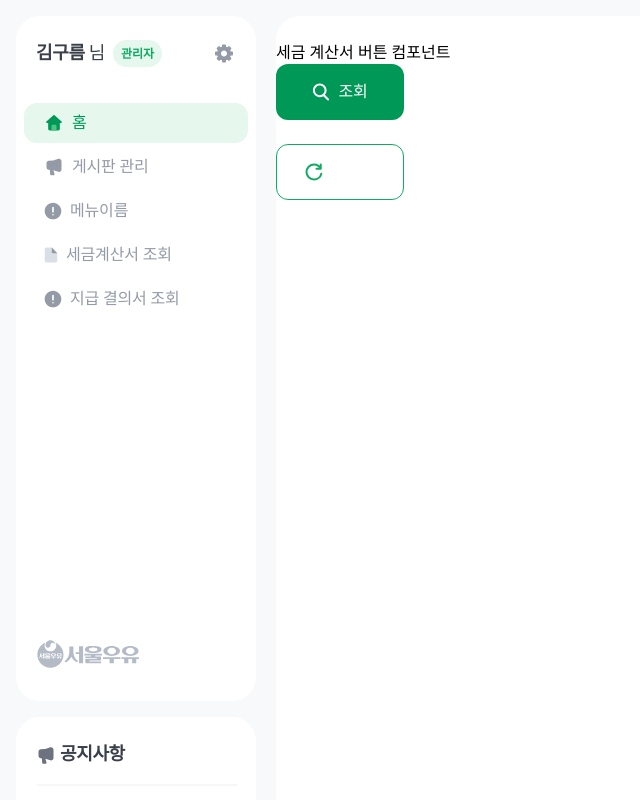
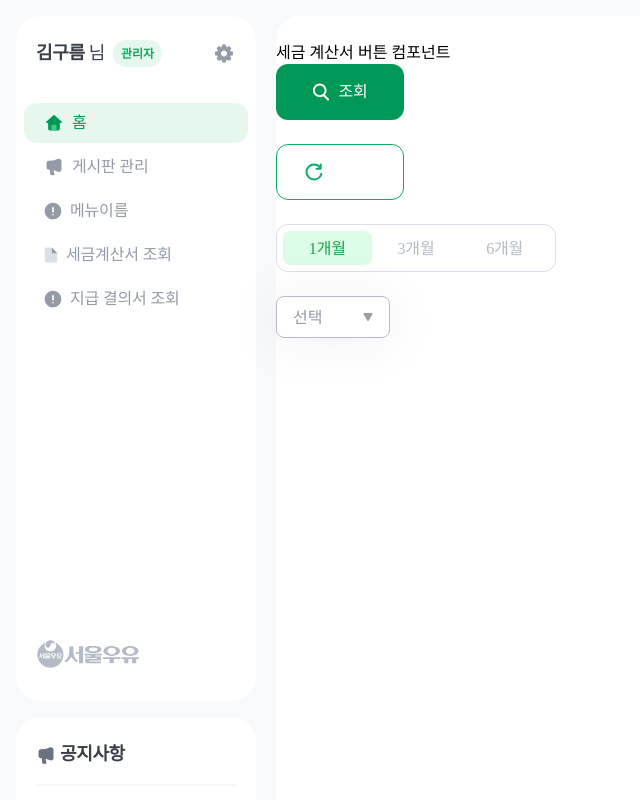
Before and after one commit to SEOULMILK-1/SEOULMILK1_FE, a React (Vite) app: page /example in a window 1280 px wide. Shown: the top 800 px of the page, without its empty margins (0-640 px from the left). Built offline with nearby package versions, Linux system fonts and the light colour scheme.

Commit message:
style: 기간, 상태 드롭다운 컴포넌트 구현

```diff
--- /dev/null
+++ b/public/Icon/StateDropdown.tsx
@@ -0,0 +1,21 @@
+import React from 'react';
+
+const StateDropdown = ({ selected }: any) => {
+  return (
+    <svg
+      className={selected === '선택' ? 'text-gray-500' : 'text-primary-700'}
+      width="10"
+      height="8"
+      viewBox="0 0 10 8"
+      fill="none"
+      xmlns="http://www.w3.org/2000/svg"
+    >
+      <path
+        d="M5.86603 7.5C5.48113 8.16667 4.51887 8.16667 4.13397 7.5L0.669874 1.5C0.284974 0.833333 0.7661 -8.94676e-07 1.5359 -8.27378e-07L8.4641 -2.21695e-07C9.2339 -1.54397e-07 9.71503 0.833333 9.33013 1.5L5.86603 7.5Z"
+        fill={selected === '선택' ? '#9E9E9E' : '#009856'}
+      />
+    </svg>
+  );
+};
+
+export default StateDropdown;
--- /dev/null
+++ b/src/common/SelectMonth.tsx
@@ -0,0 +1,22 @@
+import { useState } from 'react';
+
+export default function SubscriptionToggle() {
+  const [selected, setSelected] = useState('1개월');
+  const options = ['1개월', '3개월', '6개월'];
+
+  return (
+    <div className="flex w-[280px] h-[48px] p-[6px] bg-white border border-gray-300 rounded-[12px]">
+      {options.map((option) => (
+        <button
+          key={option}
+          className={`flex-1 px-[12px] py-[6px] rounded-[8px] text-gray-400  font-md-medium transition-all ${
+            selected === option ? 'bg-green-100 text-green-600' : ''
+          }`}
+          onClick={() => setSelected(option)}
+        >
+          {option}
+        </button>
+      ))}
+    </div>
+  );
+}
--- /dev/null
+++ b/src/common/StateDropdown.tsx
@@ -0,0 +1,47 @@
+import { useState } from 'react';
+import StateDropdown from '../../public/Icon/StateDropdown';
+
+export default function StatusDropdown() {
+  const [isOpen, setIsOpen] = useState(false);
+  const [selected, setSelected] = useState('선택');
+  const options = ['승인', '승인대기', '반려됨', '지급결의'];
+
+  return (
+    <div className="relative inline-block text-left">
+      <button
+        onClick={() => setIsOpen(!isOpen)}
+        className={`flex items-center justify-between w-[114px] px-4 py-2 border rounded-lg bg-white drop-shadow-elevation2 transition-all ${
+          selected === '선택'
+            ? 'border-gray-400 text-gray-500'
+            : 'border-primary-700 text-primary-700'
+        }`}
+      >
+        {selected}
+        <StateDropdown selected={selected} />
+      </button>
+      {isOpen && (
+        <div className="absolute mt-[16px] w-[114px] px-[8px] py-[12px] font-md-medium bg-white border border-gray-100 rounded-[12px] drop-shadow-elevation2">
+          {options.map((option) => (
+            <button
+              key={option}
+              className={`block w-full px-[8px] py-2 text-center text-gray-500 rounded-[8px] hover:bg-gray-100 ${
+                selected === option
+                  ? 'bg-gray-100 text-gray-500 cursor-not-allowed'
+                  : ''
+              }`}
+              onClick={() => {
+                if (selected !== option) {
+                  setSelected(option);
+                  setIsOpen(false);
+                }
+              }}
+              disabled={selected === option}
+            >
+              {option}
+            </button>
+          ))}
+        </div>
+      )}
+    </div>
+  );
+}
--- a/src/pages/CompoExample.tsx
+++ b/src/pages/CompoExample.tsx
@@ -1,7 +1,8 @@
 import Button from '../common/Button';
 import SearchIcon from '../../public/Icon/SearchIcon';
 import Reset from '../../public/Icon/ResetIcon';
-
+import SubscriptionToggle from '../common/SelectMonth';
+import StateDropdown from '../common/StateDropdown';
 export function CompoExample() {
   return (
     <div>
@@ -15,12 +16,16 @@ export function CompoExample() {
       <br />
       <Button
         size="sm"
-        className="bg-white border border-primary-600 text-primary-600"
+        className="bg-transparent border border-primary-600 text-primary-500"
       >
         <Reset />
         초기화
       </Button>
+      <br />
       {/* 기간 컴포넌트 추가예정 */}
+      <SubscriptionToggle />
+      <br />
+      <StateDropdown />
     </div>
   );
 }
```
